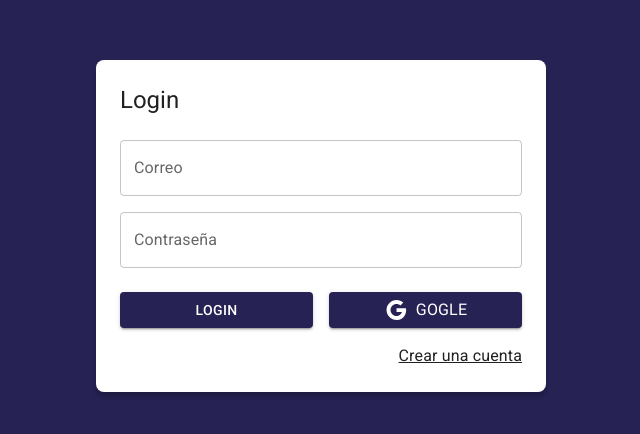
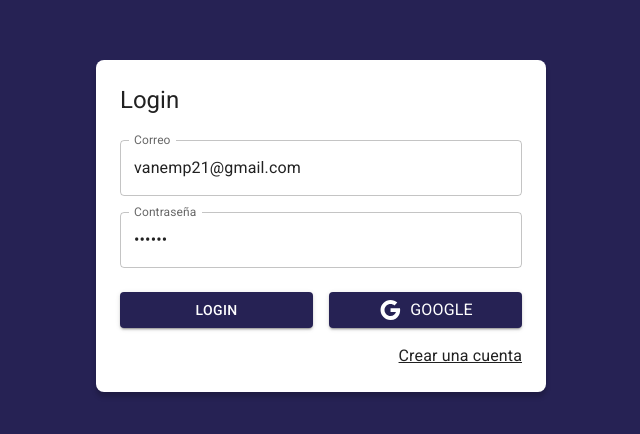
Before and after one commit to vanemp21/Proyecto-journal--ReactJs, a React (Vite) app: page /auth/login in a window 1280 px wide. Shown: the part 174-608 px from the top of the page, without its empty margins (319-959 px from the left). Built offline with nearby package versions, Linux system fonts and the light colour scheme.

Commit message:
Inicio sesión con Google

```diff
--- a/package.json
+++ b/package.json
@@ -13,6 +13,7 @@
     "@mui/icons-material": "^5.11.16",
     "@mui/material": "^5.13.5",
     "@reduxjs/toolkit": "^1.9.5",
+    "firebase": "^9.23.0",
     "localforage": "^1.10.0",
     "match-sorter": "^6.3.1",
     "react": "^18.0.0",
--- a/src/auth/pages/LoginPage.jsx
+++ b/src/auth/pages/LoginPage.jsx
@@ -2,30 +2,48 @@ import { Google } from "@mui/icons-material"
 import { Link, Button, Grid, TextField, Typography } from "@mui/material"
 import { Link as RouterLink } from "react-router-dom"
 import { AuthLayout } from "../layout/AuthLayout"
+import { useForm } from "../../hooks/useForm"
+import { useDispatch } from "react-redux"
+import { checkingAuthentication ,startGoogleSignIn} from "../../store/auth"
 
 
 export const LoginPage = () => {
+const dispatch = useDispatch();
+  const {email, password, onInputChange} = useForm({
+    email: 'vanemp21@gmail.com',
+    password: '123456'
+  })
+  const onSubmit= (event) =>{
+    event.preventDefault();
+    dispatch(checkingAuthentication());
+
+  }
+  const onGoogleSignIn = ()=>{
+    console.log('google')
+    dispatch(startGoogleSignIn());
+  }
   return (
     <AuthLayout title="Login" >
-
-      <form>
+      <form onSubmit={onSubmit}>
         <Grid container>
           <Grid item xs={12} sx={{ mt: 2 }}>
-            <TextField label="Correo" type="email" placeholder="correo@google.com" fullWidth />
+            <TextField label="Correo" name="email" onChange={onInputChange} value={email} type="email" placeholder="correo@google.com" fullWidth />
           </Grid>
           <Grid item xs={12} sx={{ mt: 2 }}>
-            <TextField label="Contraseña" type="password" placeholder="Contraseña" fullWidth />
+            <TextField label="Contraseña" name="password" onChange={onInputChange} value={password} type="password" placeholder="Contraseña" fullWidth />
           </Grid>
           <Grid container spacing={2} sx={{ mb: 2, mt: 1 }}>
             <Grid item xs={12} sm={6}>
-              <Button variant='contained' fullWidth>
+              <Button type="submit" variant='contained' fullWidth>
                 Login
               </Button>
             </Grid>
             <Grid item xs={12} sm={6}>
-              <Button variant='contained' fullWidth>
+              <Button variant='contained'
+              onClick={onGoogleSignIn}
+              fullWidth>
                 <Google />
-                <Typography sx={{ ml: 1 }}>Gogle</Typography>
+                <Typography sx={{ ml: 1 }}>Google</Typography>
               </Button>
             </Grid>
           </Grid>
--- /dev/null
+++ b/src/firebase/config.js
@@ -0,0 +1,21 @@
+// Import the functions you need from the SDKs you need
+import { getAuth } from 'firebase/auth';
+import { initializeApp } from "firebase/app";
+import { getFirestore } from 'firebase/firestore/lite'
+// TODO: Add SDKs for Firebase products that you want to use
+// https://firebase.google.com/docs/web/setup#available-libraries
+
+// Your web app's Firebase configuration
+const firebaseConfig = {
+    apiKey: "AIzaSyCsDHc0S10EMV5tdqr91qwDF9Hf93Gq09Q",
+    authDomain: "react-curso-2f528.firebaseapp.com",
+    projectId: "react-curso-2f528",
+    storageBucket: "react-curso-2f528.appspot.com",
+    messagingSenderId: "1059238558745",
+    appId: "1:1059238558745:web:d5d591506538a47d5a7e88"
+};
+
+// Initialize Firebase
+export const FirebaseApp = initializeApp(firebaseConfig);
+export const FirebaseAuth = getAuth(FirebaseApp); //todas las funcionalidades de autenticacion
+export const FirebaseDB = getFirestore(FirebaseApp); //configuracion de mi base de datos
--- /dev/null
+++ b/src/firebase/providers.js
@@ -0,0 +1,13 @@
+import { GoogleAuthProvider, signInWithPopup } from "firebase/auth";
+import { FirebaseAuth } from "./config";
+
+const googleProvider = new GoogleAuthProvider();
+
+export const signInWithGoogle = async()=>{
+    try{
+        const result = await signInWithPopup(FirebaseAuth, googleProvider);
+        const credentials = GoogleAuthProvider.credentialFromResult(result)
+    }catch (error){
+        console.log(error)
+    }
+}
--- /dev/null
+++ b/src/hooks/index.js
@@ -0,0 +1 @@
+export * from "./useForm"
--- /dev/null
+++ b/src/hooks/useForm.js
@@ -0,0 +1,29 @@
+import { useState } from 'react';
+
+export const useForm = ( initialForm = {} ) => {
+  //obtengo el objeto inicial
+    const [ formState, setFormState ] = useState( initialForm );
+
+    const onInputChange = ({ target }) => {
+        //el name y el value del target e.target.value - e.target.name
+        const { name, value } = target;
+        //seteo con lo que hay + lo nuevo
+        setFormState({
+            ...formState,
+            [ name ]: value //esto equivale a decir formState["username"] o formState["email"]
+            //pilla el name del target
+        });
+    }
+
+    const onResetForm = () => {
+        //lo reseteo dejandolo como al inicio
+        setFormState( initialForm );
+    }
+
+    return {
+        ...formState,
+        formState,
+        onInputChange,
+        onResetForm,
+    }
+}
--- /dev/null
+++ b/src/store/auth/authSlice.js
@@ -0,0 +1,26 @@
+import { createSlice } from '@reduxjs/toolkit';
+
+export const authSlice = createSlice({
+    name: 'auth',
+    initialState: {
+        status: 'no-autenticado', //not-authenticated, authenticated
+        uid: null,
+        email:null,
+        displayName: null,
+        photoURL: null,
+        errorMessage: null
+    },
+    reducers: {
+        login: (state, action) =>{
+
+        },
+        logout: (state, payload) =>{
+
+        },
+        checkingCredentials:(state)=>{
+            state.status = 'checking'
+        }
+    }
+});
+// Action creators are generated for each case reducer function
+export const { login,logout,checkingCredentials } = authSlice.actions;
--- /dev/null
+++ b/src/store/auth/index.js
@@ -0,0 +1,2 @@
+export * from "./authSlice"
+export * from "./thunks"
--- /dev/null
+++ b/src/store/auth/thunks.js
@@ -0,0 +1,14 @@
+import { signInWithGoogle } from "../../firebase/providers"
+import { checkingCredentials } from "./authSlice"
+
+export const checkingAuthentication = (email, password) =>{
+    return async(dispatch) =>{
+        dispatch(checkingCredentials())
+    }
+}
+export const startGoogleSignIn = ()=>{
+    return async(dispatch)=>{
+        dispatch(checkingCredentials())
+        const result = signInWithGoogle();
+    }
+}
--- a/src/store/store.js
+++ b/src/store/store.js
@@ -1,7 +1,8 @@
 import { configureStore } from '@reduxjs/toolkit'
+import { authSlice } from './auth'
 
 export const store = configureStore({
   reducer: {
-
+    auth: authSlice.reducer
   },
 })
```
Also changed, not shown: 1 other file (tests, documents, lock files or other folders).
